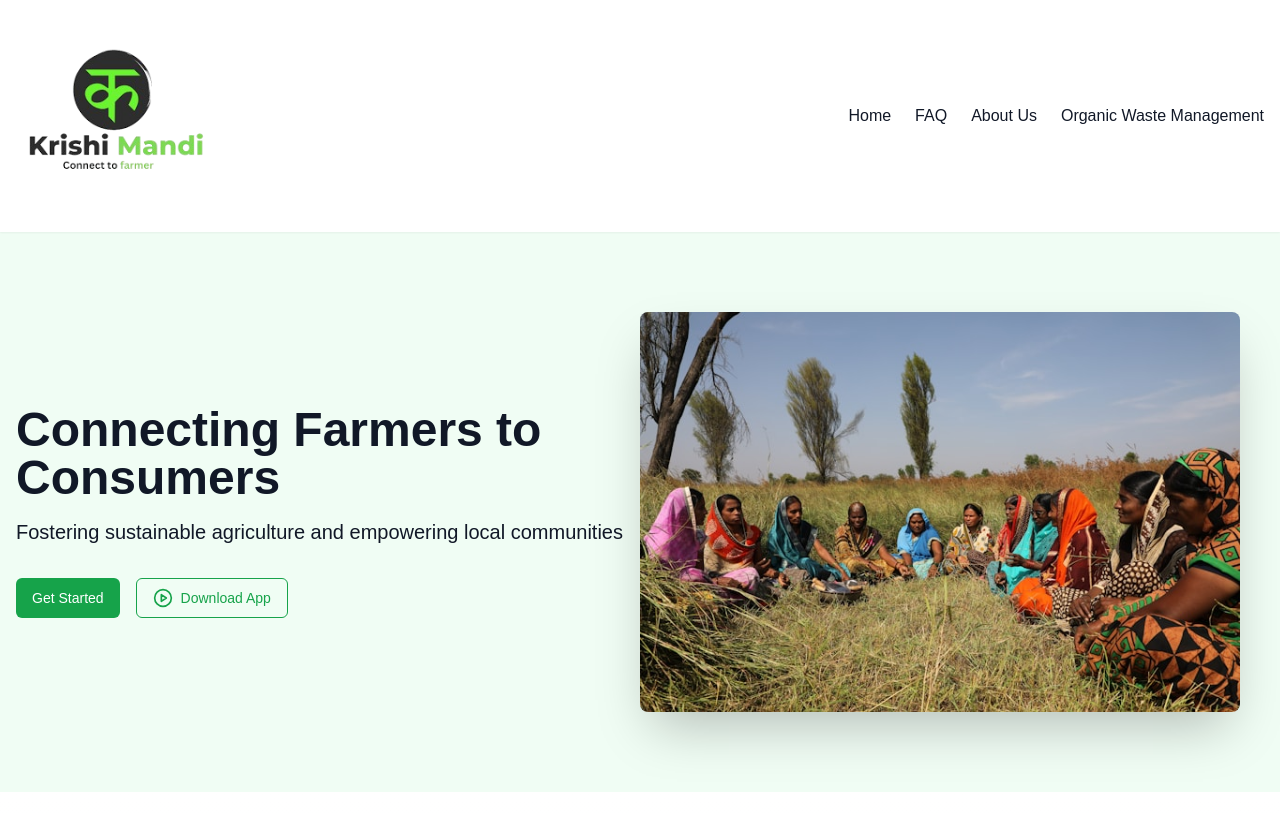
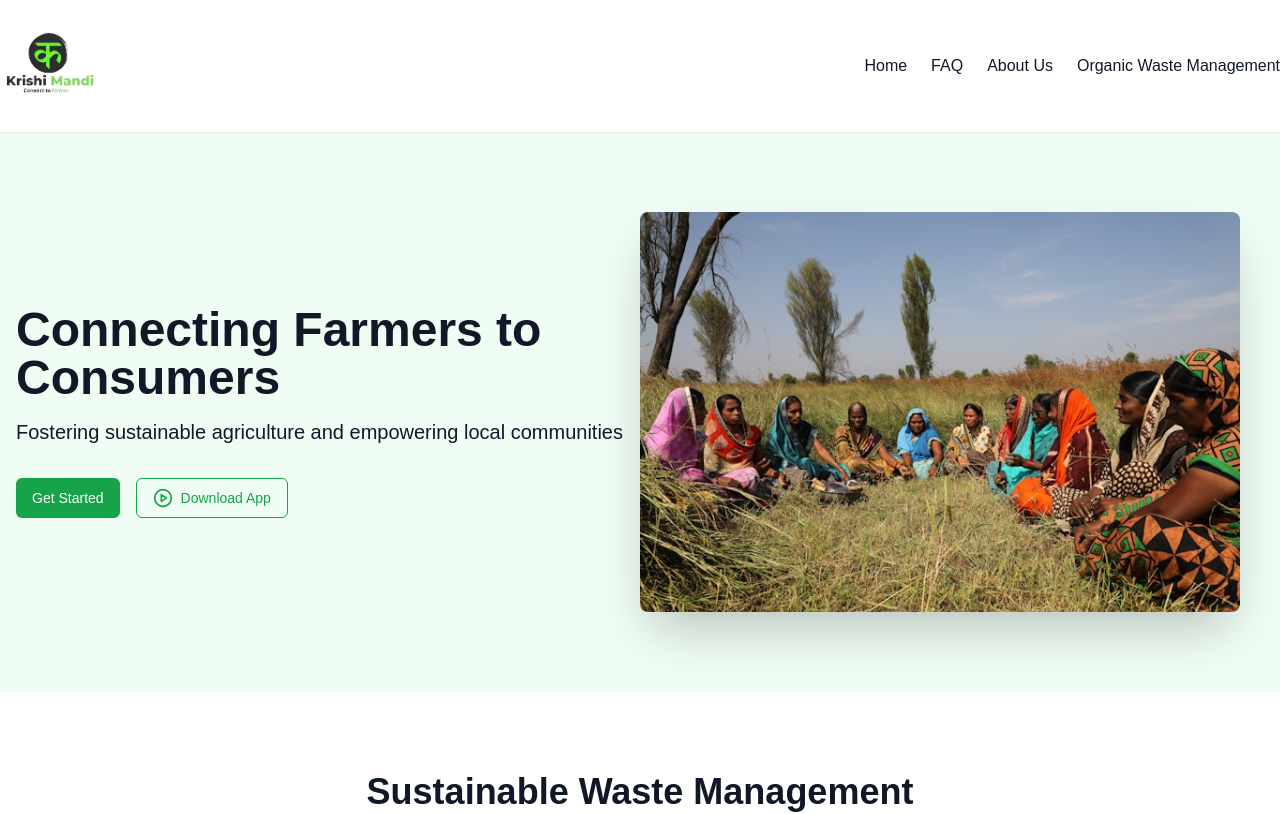
Before and after one commit to anmolmishra99/km-landing, a Next.js app: page / in a window 1280 px wide. Shown: the top 814 px of the page. Built offline with nearby package versions, Linux system fonts and the light colour scheme.

Commit message:
MVP done logo

```diff
--- a/components/Navbar.jsx
+++ b/components/Navbar.jsx
@@ -15,14 +15,14 @@ const Navbar = () => {
 
   return (
     <header className="bg-white text-gray-900 py-4 sticky top-0 z-50 shadow-sm">
-      <div className="container mx-auto px-4 flex justify-between items-center">
+      <div className="container mx-auto px-0 flex justify-between items-center">
         {/* Logo */}
         <Link href="/" className="flex items-center space-x-2">
           <Image
             src={logo}
             alt="Krishi Mandi"
-            width={200} // Adjusted for better visibility on mobile
-            height={200}
+            width={100} // Adjusted for better visibility on mobile
+            height={100}
           />
         </Link>
 
```
